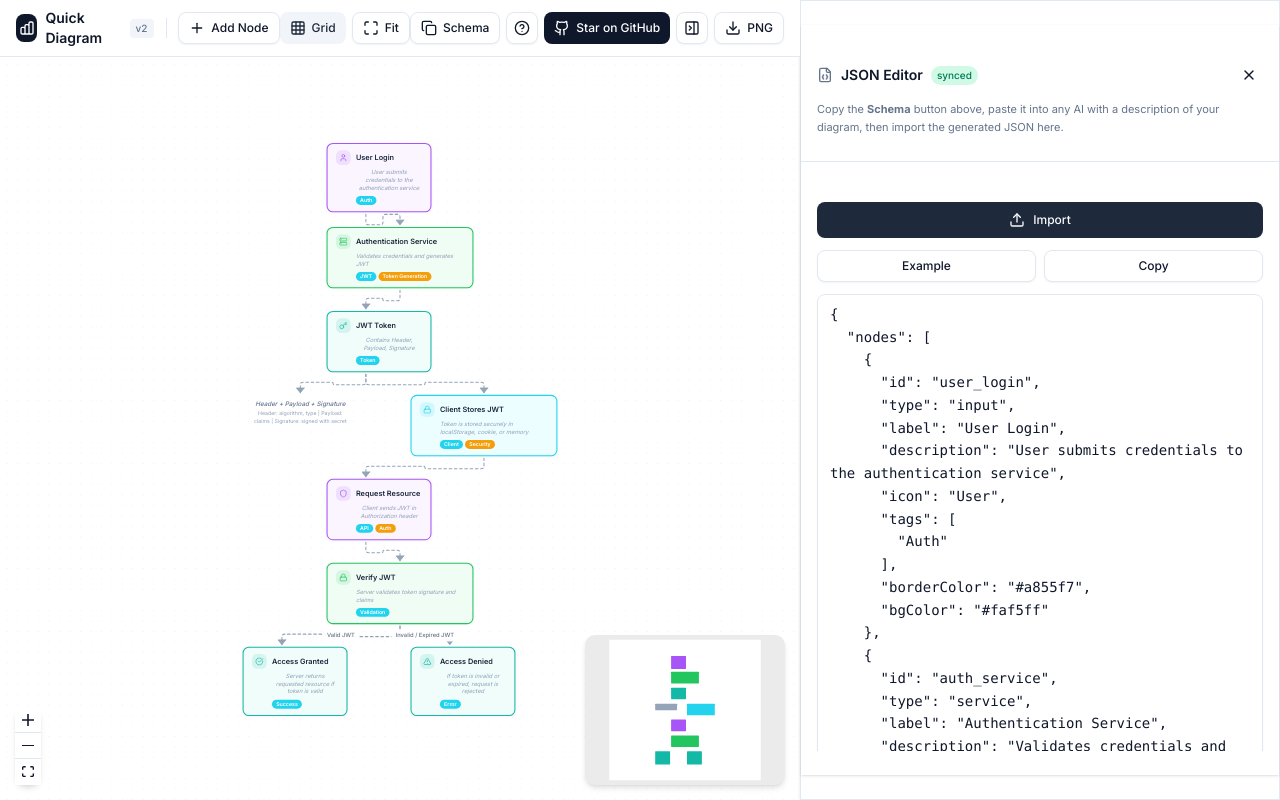
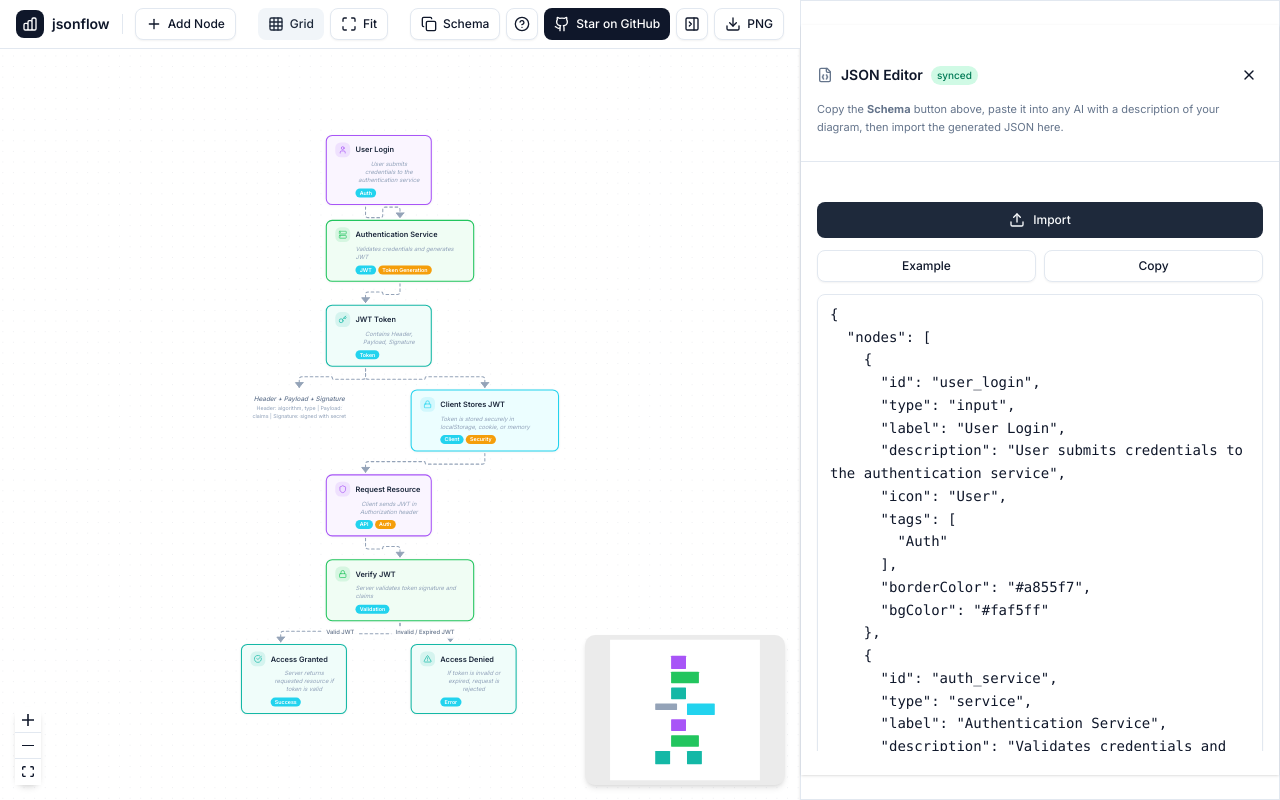
Before and after one commit to fordus/quick-diagram, a Next.js app: page / in a window 1280 px wide. Built offline with nearby package versions, Linux system fonts and the light colour scheme.

Commit message:
Rename project references from Quick Diagram to jsonflow and update repository links in README and components

```diff
--- a/app/layout.tsx
+++ b/app/layout.tsx
@@ -10,7 +10,7 @@ const inter = Inter({
 })
 
 export const metadata: Metadata = {
-  title: "Quick Diagram v2 - JSON-Driven Diagramming",
+  title: "jsonflow - JSON-Driven Diagramming",
   description: "Create interactive diagrams from JSON with AI generation support. Powered by React Flow.",
 }
 
--- a/components/diagram-builder.tsx
+++ b/components/diagram-builder.tsx
@@ -465,11 +465,8 @@ Rules:
                   </svg>
                 </div>
                 <h1 className="text-sm font-semibold text-foreground">
-                  Quick Diagram
+                  jsonflow
                 </h1>
-                <span className="text-[10px] font-medium px-1.5 py-0.5 rounded bg-muted text-muted-foreground">
-                  v2
-                </span>
               </div>
 
               <div className="w-px h-5 bg-border" />
@@ -626,7 +623,7 @@ Rules:
                 className="gap-1.5 h-8 text-xs bg-foreground text-background hover:bg-foreground/90"
               >
                 <a
-                  href="https://github.com/fordus/quick-diagram"
+                  href="https://github.com/fordus/jsonflow"
                   target="_blank"
                   rel="noopener noreferrer"
                 >
@@ -776,7 +773,7 @@ Rules:
             <div className="p-6">
               <div className="flex items-center justify-between mb-4">
                 <h2 className="text-lg font-semibold text-foreground">
-                  Quick Diagram v2
+                  jsonflow
                 </h2>
                 <Button
                   variant="ghost"
@@ -861,12 +858,12 @@ Rules:
                 </div>
                 <div className="pt-2 border-t">
                   <a
-                    href="https://github.com/fordus/quick-diagram"
+                    href="https://github.com/fordus/jsonflow"
                     target="_blank"
                     rel="noopener noreferrer"
                     className="text-xs text-muted-foreground hover:text-foreground transition-colors underline"
                   >
-                    github.com/fordus/quick-diagram
+                    github.com/fordus/jsonflow
                   </a>
                 </div>
               </div>
```
Also changed, not shown: 1 other file (tests, documents, lock files or other folders).
